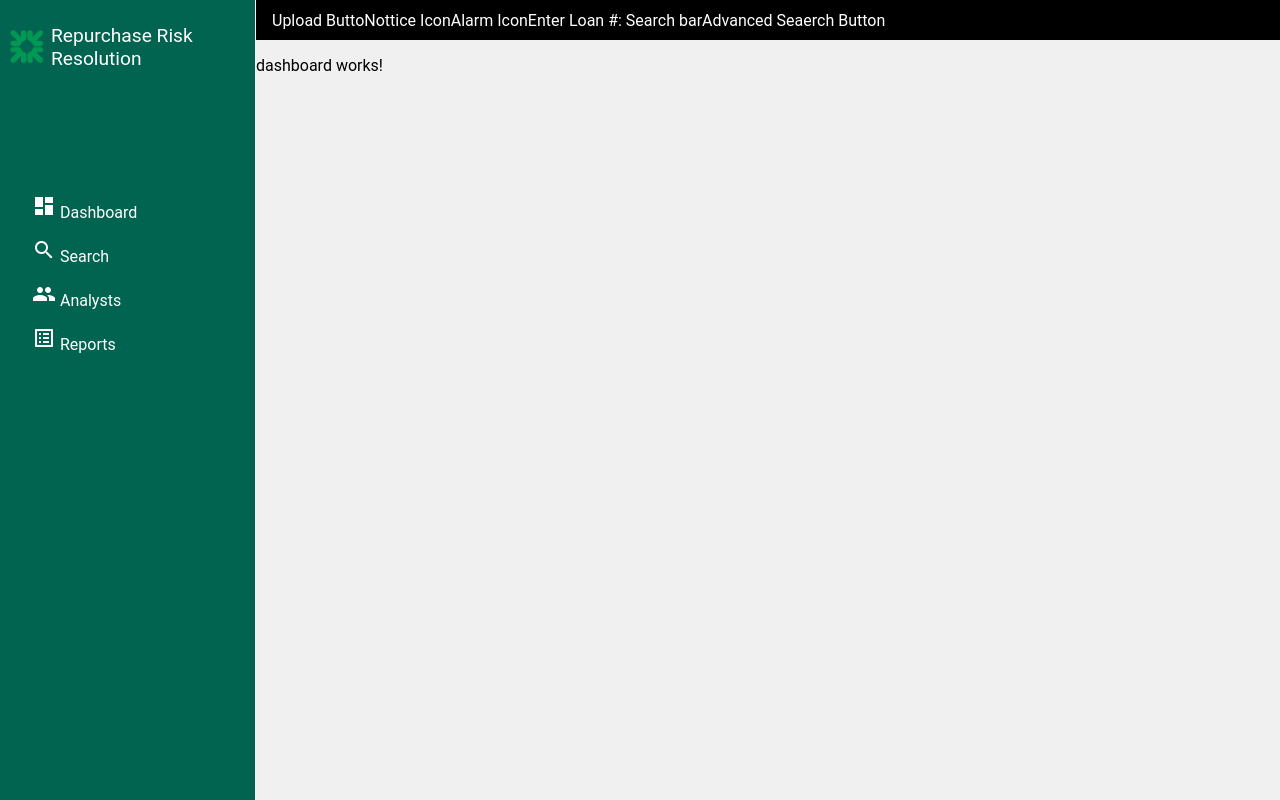
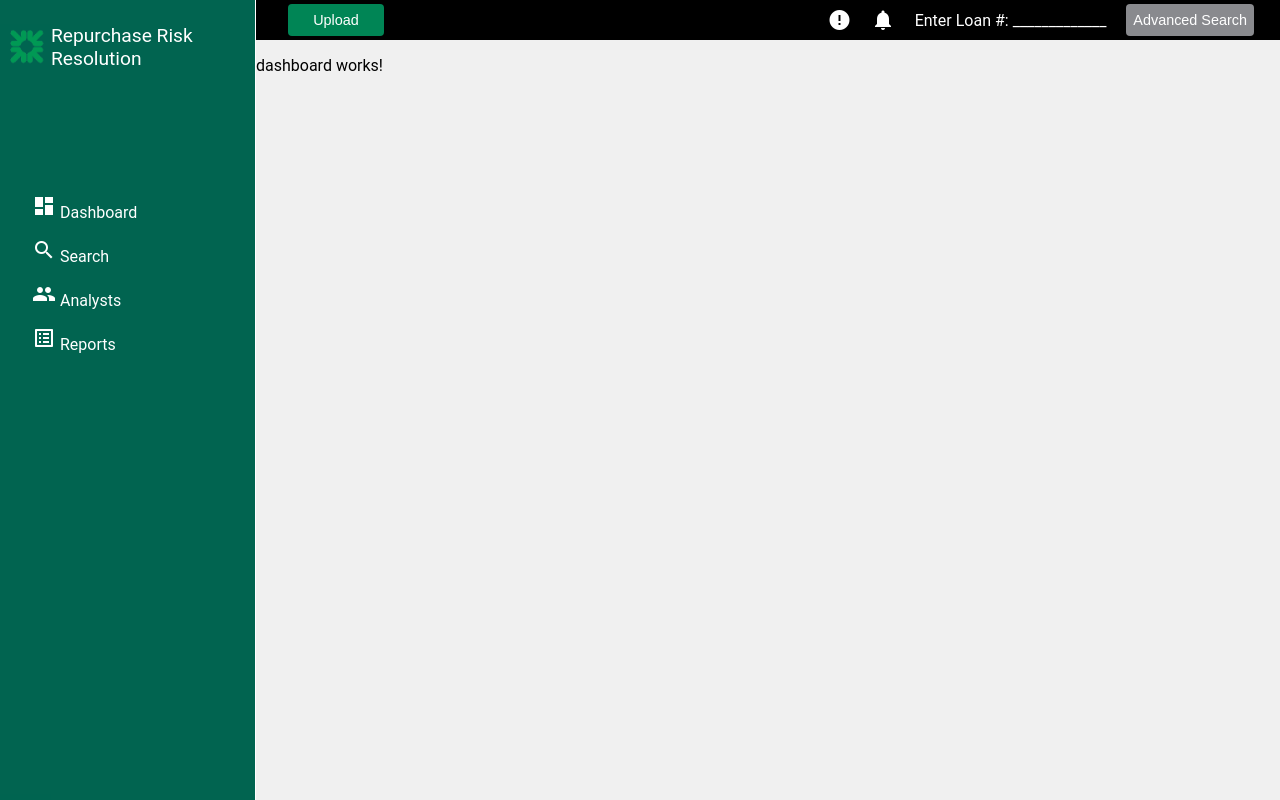
Before and after one commit to Taejun-bdiplus/mock-citizens-r3p, an Angular app: page /dashboard in a window 1280 px wide. Built offline with nearby package versions, Linux system fonts and the light colour scheme.

Commit message:
update the header

```diff
--- a/src/app/app-header/app-header.component.css
+++ b/src/app/app-header/app-header.component.css
@@ -2,4 +2,44 @@
     background-color: #000000;
     color: #ffffff;
     height: 5vh;
-  }
+    width: 100%;
+}
+
+.header-left {
+    width: 55%;
+}
+.header-left-upload {
+  background-color: #008555;
+  color: white;
+  height: 2rem;
+  width: 6rem;
+  font-size: 0.9rem;
+  border: none;
+  border-radius: 4px;
+  margin-left: 1rem;
+}
+.header-right {
+    width: 45%;
+    display: flex;
+    flex-direction: row;
+    justify-content: space-around;
+}
+.header-right-error {
+  align-self: center;
+}
+.header-right-notifications {
+  align-self: center;
+}
+
+.header-right-search {
+  align-self: center;
+}
+.header-right-advanced-search{
+  background-color: #898A8E;
+  color: white;
+  height: 2rem;
+  width: 8rem;
+  font-size: 0.9rem;
+  border: none;
+  border-radius: 4px;
+}
--- a/src/app/app-header/app-header.component.html
+++ b/src/app/app-header/app-header.component.html
@@ -1,7 +1,11 @@
 <mat-toolbar color="primary" class="header">
-  <span>Upload Butto    </span>
-  <span>Nottice Icon    </span>
-  <span>Alarm Icon    </span>
-  <span>Enter Loan #: Search bar    </span>
-  <span>Advanced Seaerch Button    </span>
+  <div class="header-left">
+    <button class="header-left-upload">Upload</button>
+  </div>
+  <div class="header-right">
+    <mat-icon class="header-right-error">error</mat-icon>
+    <mat-icon class="header-right-notifications">notifications</mat-icon>
+    <div class="header-right-search">Enter Loan #: _____________</div>
+    <button class="header-right-advanced-search">Advanced Search</button>
+  </div>
 </mat-toolbar>
```
